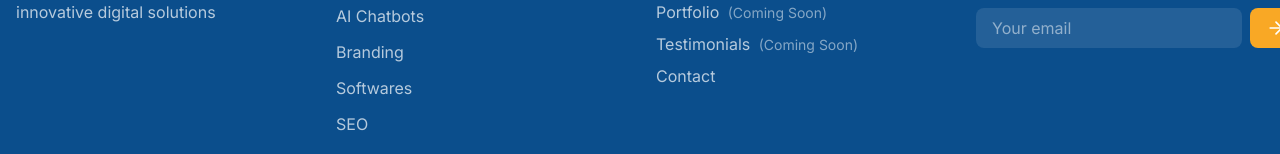
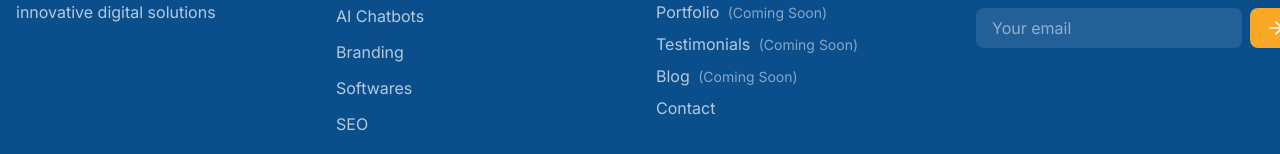
Before and after one commit to Hamceey/ntd, a React (Vite) app: page / in a window 1280 px wide. Shown: the part 6244-6398 px from the top of the page. Built offline with nearby package versions, Linux system fonts and the light colour scheme.

Commit message:
fixing header.

```diff
--- a/src/components/layout/Footer.jsx
+++ b/src/components/layout/Footer.jsx
@@ -98,6 +98,11 @@ const Footer = () => {
                   Testimonials <span className="text-sm text-white/50 ml-1">(Coming Soon)</span>
                 </a>
               </li>
+              <li>
+                <a href="javascript:void(0)" className="hover:text-quantum-gold transition">
+                  Blog <span className="text-sm text-white/50 ml-1">(Coming Soon)</span>
+                </a>
+              </li>
               <li><a href="#contact" className="hover:text-quantum-gold transition">Contact</a></li>
             </ul>
           </div>
--- a/src/components/layout/Header.jsx
+++ b/src/components/layout/Header.jsx
@@ -40,12 +40,9 @@ const scrollToSection = (sectionId) => {
 
   return (
   <>
-    <motion.header
-    ref={headerRef}
-      className="fixed w-full  z-40 bg-white shadow-lg py-4"
-      style={{ top: '0px' }}
-      initial={{ y: -100 }}
-      animate={{ y: 0 }}
+        <header
+      ref={headerRef}
+      className="fixed w-full top-0 z-40 bg-white shadow-lg py-4"
     >
       <nav className="max-w-7xl mx-auto px-4 flex items-center justify-between">
         {/* Logo */}
@@ -94,7 +91,7 @@ const scrollToSection = (sectionId) => {
           {isMobileMenuOpen ? <X size={28} /> : <Menu size={28} />}
         </button>
       </nav>
-    </motion.header>
+    </header>
 
     {/* Mobile Menu must be outside the header */}
     <AnimatePresence>
```
